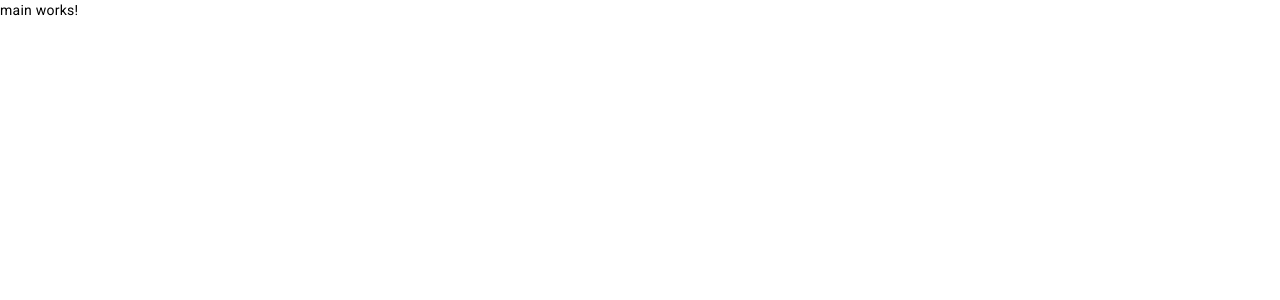
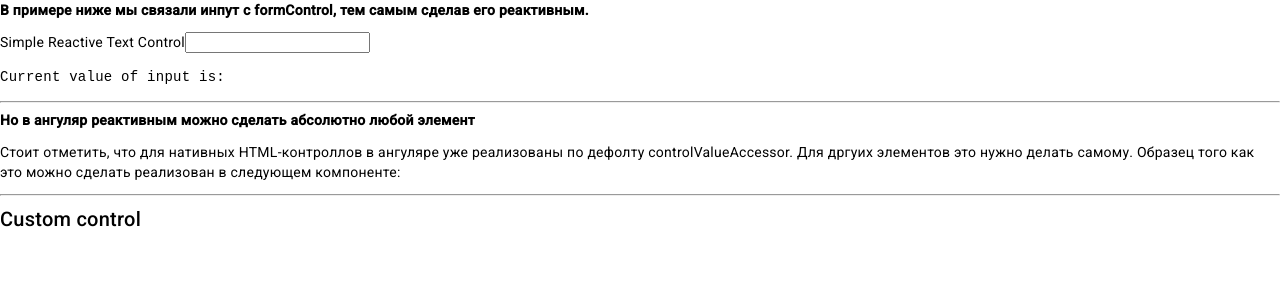
Before and after one commit to SergeiKuznetsov9/AngularStudy, an Angular app: page / in a window 1280 px wide. Shown: the top 300 px of the page. Built offline with nearby package versions, Linux system fonts and the light colour scheme.

Commit message:
ADD: customControlBrunch

```diff
--- /dev/null
+++ b/src/app/components/custom-control/custom-control.component.html
@@ -0,0 +1 @@
+<h2>Custom control</h2>
--- /dev/null
+++ b/src/app/components/custom-control/custom-control.component.ts
@@ -0,0 +1,24 @@
+import { Component } from '@angular/core';
+import { ControlValueAccessor } from '@angular/forms';
+
+@Component({
+  selector: 'app-custom-control',
+  templateUrl: './custom-control.component.html',
+  styleUrls: ['./custom-control.component.scss']
+})
+// класс должен реализовывать интерфейс ControlValueAccessor
+// Это значит, что в обязательном порядке нужно реализовать 4 метода
+// (один из них не обязательный)
+export class CustomControlComponent implements ControlValueAccessor {
+
+  onChange
+
+  // нужен для того, чтобы зарегистрировать callback, который будет
+  // вызываться каждый раз, когда будет изменено значение через UI
+  // УТОЧНЕНИЕ: метод registerOnChange вызовится 1 раз при инициализации,
+  // а вот fn, который присвоен this.onChange, будет вызываться постоянно
+  registerOnChange(fn: any): void {
+    this.onChange = fn
+  }
+
+}
--- a/src/app/components/main/main.component.html
+++ b/src/app/components/main/main.component.html
@@ -1 +1,34 @@
-<p>main works!</p>
+<p>
+  <strong>
+    В примере ниже мы связали инпут с formControl, тем самым сделав его
+    реактивным.
+  </strong>
+</p>
+
+<label for="txt">Simple Reactive Text Control</label>
+<!--
+  Чтобы это все заработало в formControl нужно прокинуть экземпляр класса
+  formControl.
+-->
+<input type="text" id="txt" [formControl]="simpleTextControl" />
+<!--
+  То что мы сделали, а именно связали инпут с formControl, тем самым сделав его реактивным,
+  называется реализация сущности controlValueAccessor.
+
+  Это можно сделать из любого элемента
+-->
+<pre>Current value of input is: {{ simpleTextControl.value }}</pre>
+<hr />
+<p>
+  <strong>
+    Но в ангуляр реактивным можно сделать абсолютно любой элемент
+  </strong>
+</p>
+<p>
+  Стоит отметить, что для нативных HTML-контроллов в ангуляре уже реализованы по
+  дефолту controlValueAccessor. Для дргуих элементов это нужно делать самому.
+  Образец того как это можно сделать реализован в следующем компоненте:
+</p>
+
+<hr />
+<app-custom-control></app-custom-control>
--- a/src/app/components/main/main.component.ts
+++ b/src/app/components/main/main.component.ts
@@ -1,10 +1,17 @@
-import { Component } from '@angular/core';
+import { Component, OnInit } from '@angular/core';
+import { FormControl } from '@angular/forms';
 
 @Component({
   selector: 'app-main',
   templateUrl: './main.component.html',
   styleUrls: ['./main.component.scss']
 })
-export class MainComponent {
+export class MainComponent implements OnInit {
+
+  public simpleTextControl: FormControl = new FormControl();
+
+  ngOnInit(): void {
+    this.simpleTextControl.valueChanges.subscribe(console.log)
+  }
 
 }
```
Also changed, not shown: src/app/app.module.ts (+7 -2 lines), src/app/components/custom-control/custom-control.component.scss (added).
